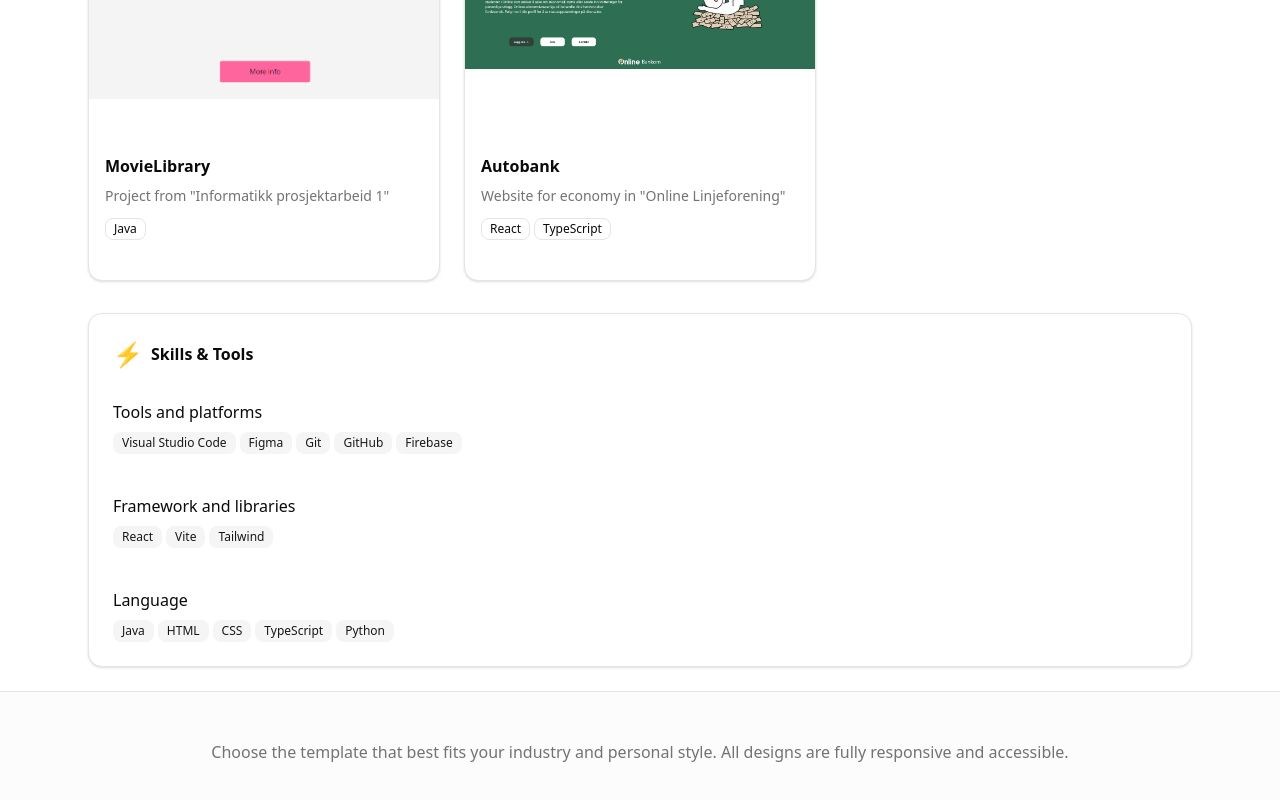
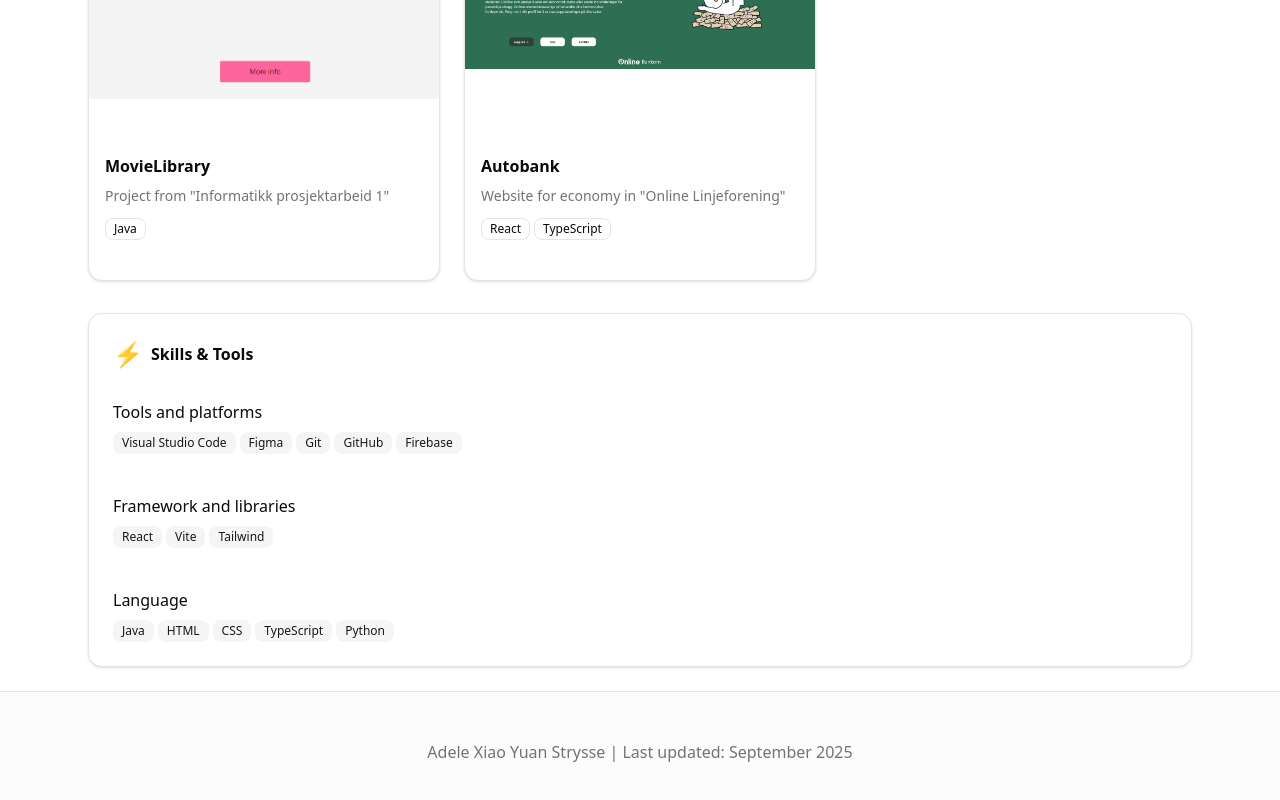
Before and after one commit to adelestrysse/Portfolio, a React (Vite) app: page / in a window 1280 px wide. Shown: the part 1795-2595 px from the top of the page. Built offline with nearby package versions, Linux system fonts and the light colour scheme.

Commit message:
Add footer component and add relevant info about myself and the site

```diff
--- /dev/null
+++ b/src/components/Footer.tsx
@@ -0,0 +1,11 @@
+export const Footer = () => {
+    return (
+        <footer className="border-t bg-muted/30 py-12">
+            <div className="container mx-auto px-4 text-center">
+            <p className="text-muted-foreground">
+                Adele Xiao Yuan Strysse | Last updated: September 2025
+            </p>
+            </div>
+        </footer>
+    )
+}
--- a/src/pages/Home.tsx
+++ b/src/pages/Home.tsx
@@ -1,9 +1,10 @@
 import { Navbar } from "../components/Navbar";
 import { MainContent } from "../components/MainContent";
+import { Footer } from "../components/Footer";
 
 export const Home = () => {
     return (
-        <div className="min-h-screen bg-background ">
+        <div className="min-h-screen bg-background">
             {/* Navbar */}
             <Navbar />
 
@@ -11,14 +12,7 @@ export const Home = () => {
             <MainContent />
 
             {/* Footer */}
-            <footer className="border-t bg-muted/30 py-12">
-                <div className="container mx-auto px-4 text-center">
-                <p className="text-muted-foreground">
-                    Choose the template that best fits your industry and personal style. All designs are fully responsive and
-                    accessible.
-                </p>
-                </div>
-            </footer>
+            <Footer />
         </div>
     );
 };
```
